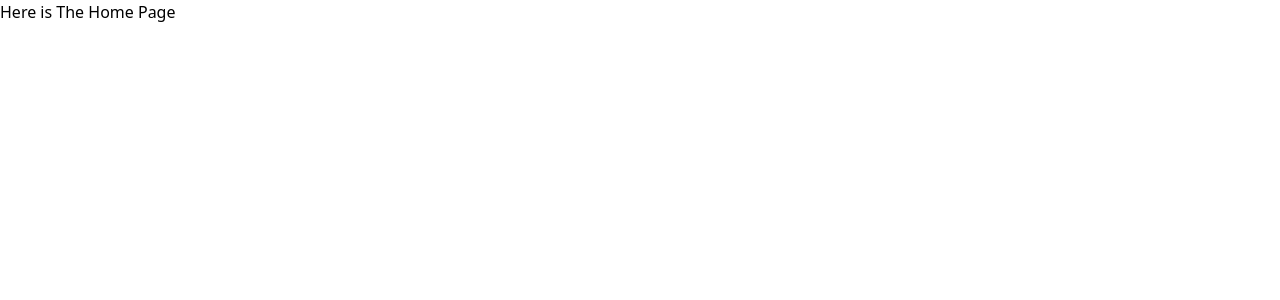
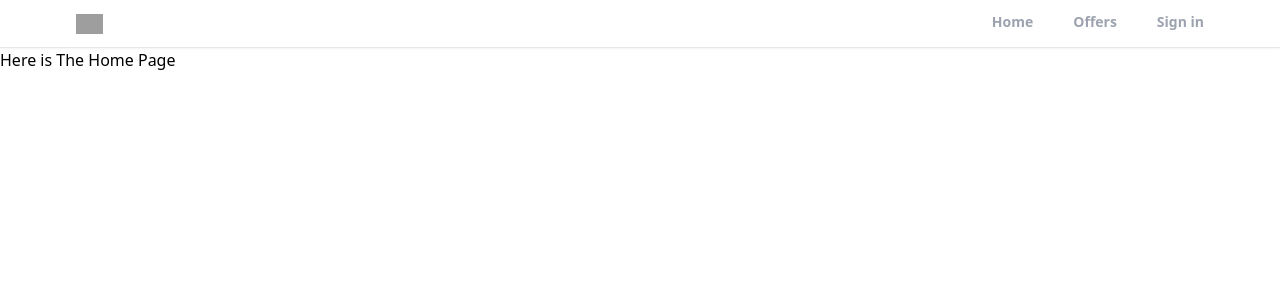
Before and after one commit to fatihTurkey/react-clone-react, a React (Create React App) app: page / in a window 1280 px wide. Shown: the top 300 px of the page. Built offline with nearby package versions, Linux system fonts and the light colour scheme; grey boxes are pictures that could not be loaded.

Commit message:
create Header component

```diff
--- a/public/index.html
+++ b/public/index.html
@@ -7,8 +7,6 @@
   <meta name="viewport" content="width=device-width, initial-scale=1" />
   <meta name="theme-color" content="#000000" />
   <meta name="description" content="Web site created using create-react-app" />
-  <link rel="apple-touch-icon" href="%PUBLIC_URL%/logo192.png" />
-  <link rel="manifest" href="%PUBLIC_URL%/manifest.json" />
 
   <title>Realtor Clone React</title>
 </head>
--- a/src/App.js
+++ b/src/App.js
@@ -2,6 +2,9 @@ import React, { useState } from "react"
 import { BrowserRouter as Router, Routes, Route } from "react-router-dom"
 
 // Components
+import Header from "./components/Header"
+
+// Pages
 import ForgotPassword from "./pages/ForgotPassword"
 import Home from "./pages/Home"
 import Offers from "./pages/Offers"
@@ -13,6 +16,7 @@ function App() {
   return (
     <>
       <Router>
+        <Header />
         <Routes>
           <Route path="/" element={<Home />}></Route>
           <Route path="/profile" element={<Profile />}></Route>
--- /dev/null
+++ b/src/components/Header.jsx
@@ -0,0 +1,39 @@
+import React, { useEffect } from "react"
+import { NavLink, useLocation } from "react-router-dom"
+
+function Header() {
+  const location = useLocation()
+  console.log(location.pathname)
+
+  const classNames = "block py-3 text-sm font-semibold text-gray-400 border-b-[3px] border-b-transparent"
+  return (
+    <div className="bg-white border-b shadow-sm sticky top-0 z-50">
+      <header className="flex justify-between items-center px-3 max-w-6xl mx-auto">
+        <div>
+          <img src="https://static.rdc.moveaws.com/images/logos/rdc-logo-default.svg" className="h-5 cursor-pointer" alt="Realtor Logo" />
+        </div>
+        <nav>
+          <ul className="flex space-x-10">
+            <li>
+              <NavLink className={({ isActive }) => (isActive ? classNames + " text-black border-b-red-500" : classNames)} to="/">
+                Home
+              </NavLink>
+            </li>
+            <li>
+              <NavLink className={({ isActive }) => (isActive ? classNames + " text-black border-b-red-500" : classNames)} to="/offers">
+                Offers
+              </NavLink>
+            </li>
+            <li>
+              <NavLink className={({ isActive }) => (isActive ? classNames + " text-black border-b-red-500" : classNames)} to="/sign-in">
+                Sign in
+              </NavLink>
+            </li>
+          </ul>
+        </nav>
+      </header>
+    </div>
+  )
+}
+
+export default Header
```
